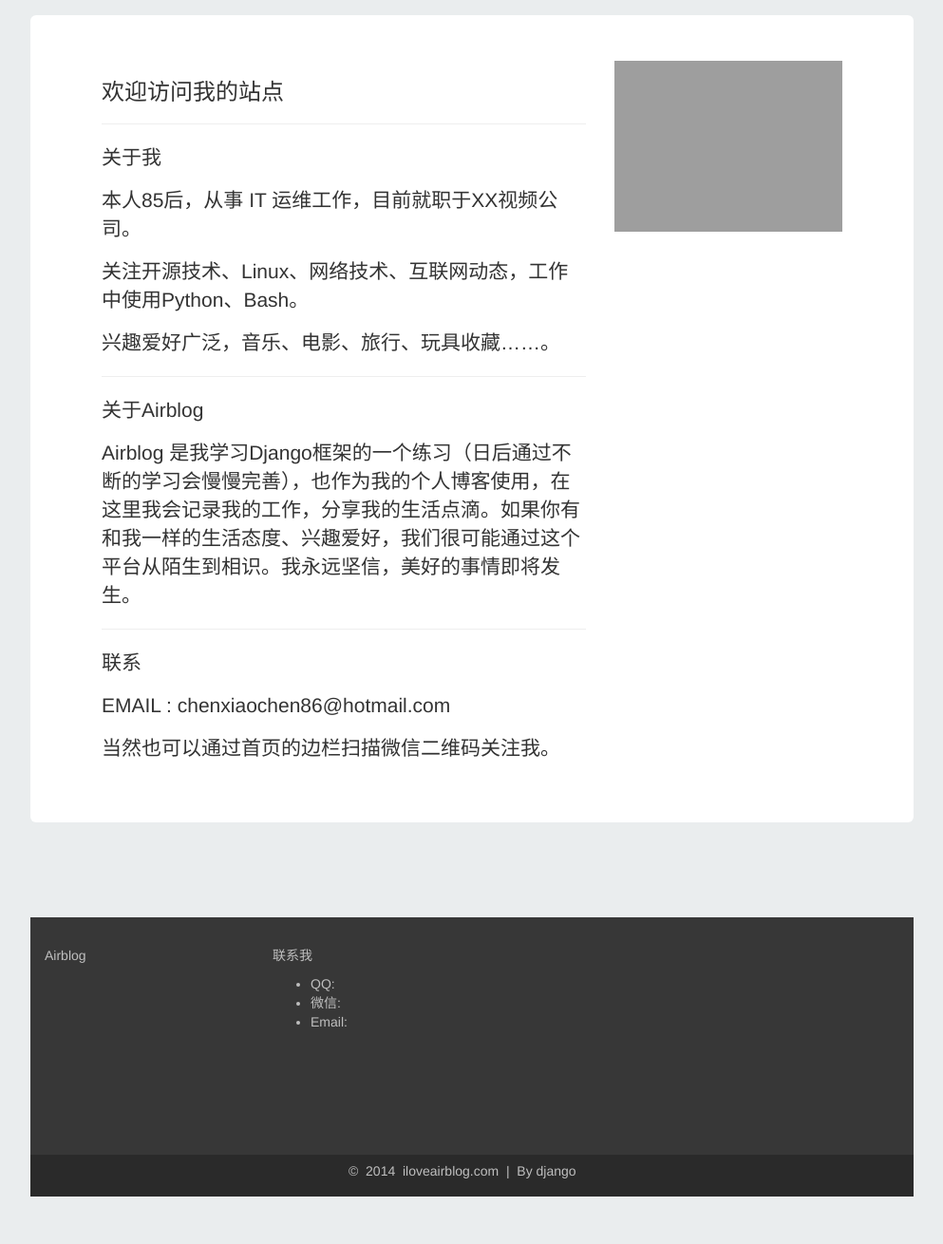
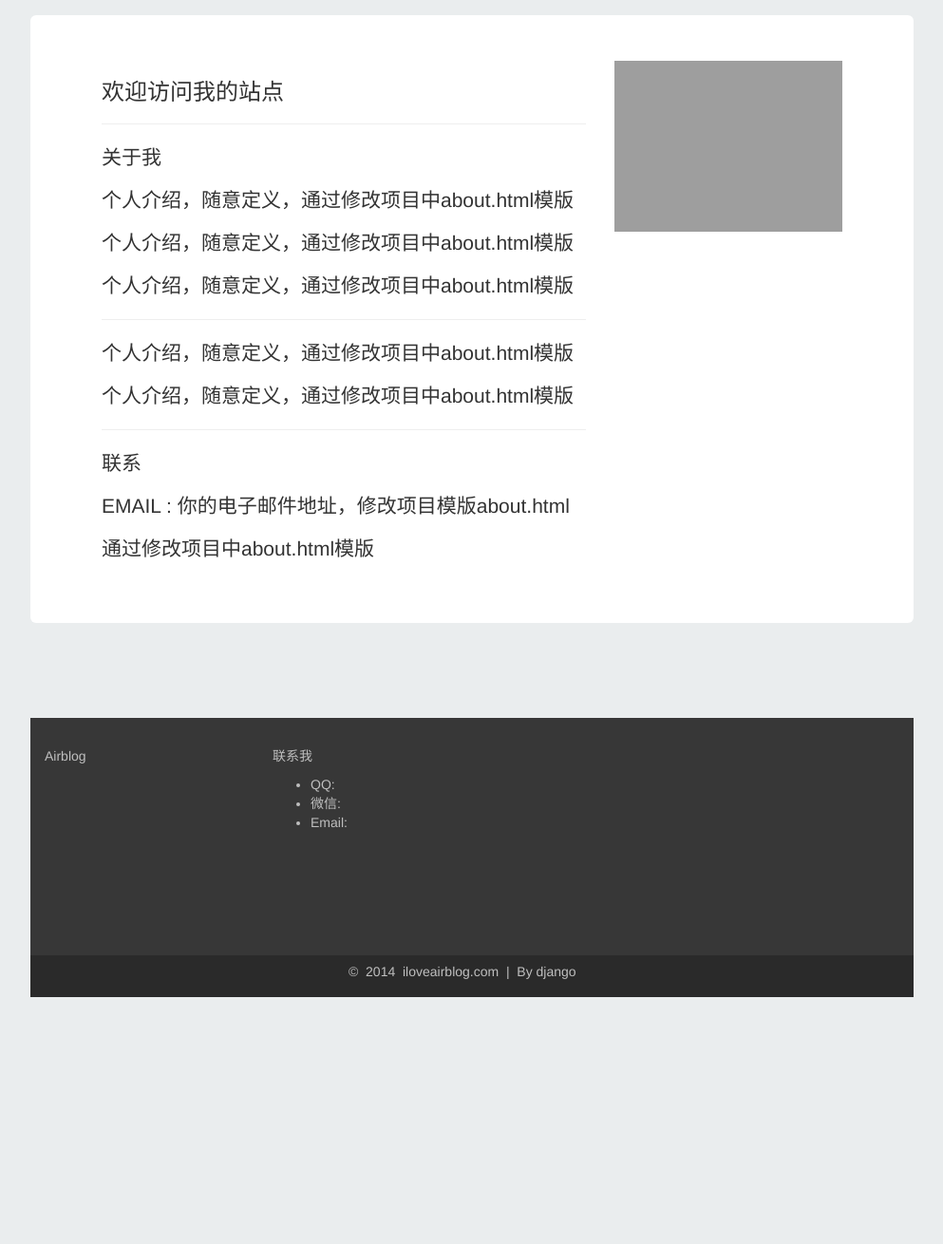
Before and after one commit to chenxc86/AirBlog, a Django app: template templates/about.html in a window 1280 px wide. Shown: the part 406-1716 px from the top of the page at 95% size, without its empty margins (143-1136 px from the left). After the commit the page ends 1456 px from the top, so only its background shows below. Run offline with Django 3.2, Linux system fonts and the light colour scheme; the template is opened without the code that fills it, so the values that code supplies are empty; some libraries are stand-ins or nearby versions; grey boxes are pictures that could not be loaded.

Commit message:
修改了模版部分细节

```diff
--- a/templates/about.html
+++ b/templates/about.html
@@ -21,19 +21,19 @@
           <h3>欢迎访问我的站点</h3>
           <hr />
           <p>关于我</p>
-          <p>本人85后，从事 IT 运维工作，目前就职于XX视频公司。</p>
-          <p>关注开源技术、Linux、网络技术、互联网动态，工作中使用Python、Bash。</p>
-          <p>兴趣爱好广泛，音乐、电影、旅行、玩具收藏……。</p>
+          <p>个人介绍，随意定义，通过修改项目中about.html模版</p>
+          <p>个人介绍，随意定义，通过修改项目中about.html模版</p>
+          <p>个人介绍，随意定义，通过修改项目中about.html模版</p>
           <hr />
-          <p>关于Airblog</p>
-          <p>Airblog 是我学习Django框架的一个练习（日后通过不断的学习会慢慢完善），也作为我的个人博客使用，在这里我会记录我的工作，分享我的生活点滴。如果你有和我一样的生活态度、兴趣爱好，我们很可能通过这个平台从陌生到相识。我永远坚信，美好的事情即将发生。</p>
+          <p>个人介绍，随意定义，通过修改项目中about.html模版</p>
+          <p>个人介绍，随意定义，通过修改项目中about.html模版</p>
           <hr />
           <p>联系</p>
-          <p>EMAIL : chenxiaochen86@hotmail.com</p>
-          <p>当然也可以通过首页的边栏扫描微信二维码关注我。</p>
+          <p>EMAIL : 你的电子邮件地址，修改项目模版about.html</p>
+          <p>通过修改项目中about.html模版</p>
         </div>
         <div class="col-md-4">
-          <img src="{% static "img/me.jpg" %}"  width="100%">
+          <img src="{% static "img/me.jpg" %}"  alt="通过修改项目中about.html模版定义你的简历照片" width="100%">
         </div>
       </div>
     </div>
--- a/templates/base.html
+++ b/templates/base.html
@@ -28,7 +28,7 @@
   </head>
   <body>
     <div class="container">
-      <img src="{% static "img/mario.jpg" %}" style="height:auto; max-width:100%;" />
+      <img src="{% static "img/mario.jpg" %}" slt="通过修改项目中base.html模版定义你喜爱的图片" tyle="height:auto; max-width:100%;" />
       <!-- 站点导航栏 -->
       <nav class="navbar navbar-inverse" role="navigation">
         <div class="container-fluid">
--- a/templates/blog_base.html
+++ b/templates/blog_base.html
@@ -19,7 +19,7 @@
       <hr />
       <p>微信号，欢迎关注:</p>
       <div class="thumbnail">
-        <img src="{% static "img/weixin.jpg" %}">
+        <img src="{% static "img/weixin.jpg" %}" alt="通过修改项目中blog_base.html模版定义你喜爱的图片，可以是一个微信二维码或者是作者头像">
       </div>
       <hr />
       <p><a href="{% url "blog:about" %}" class="btn btn-primary" role="button">了解更多</a></p>
```
